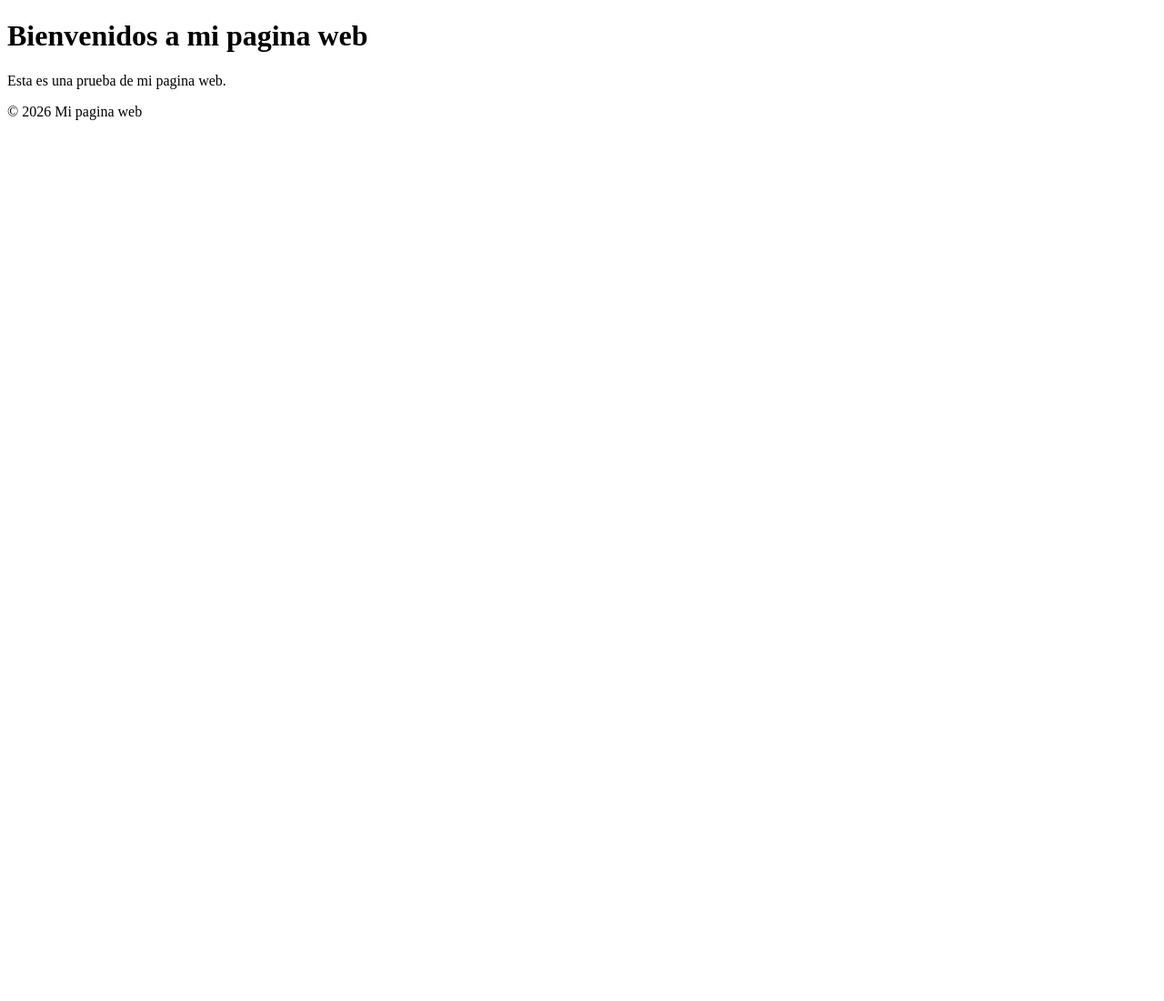
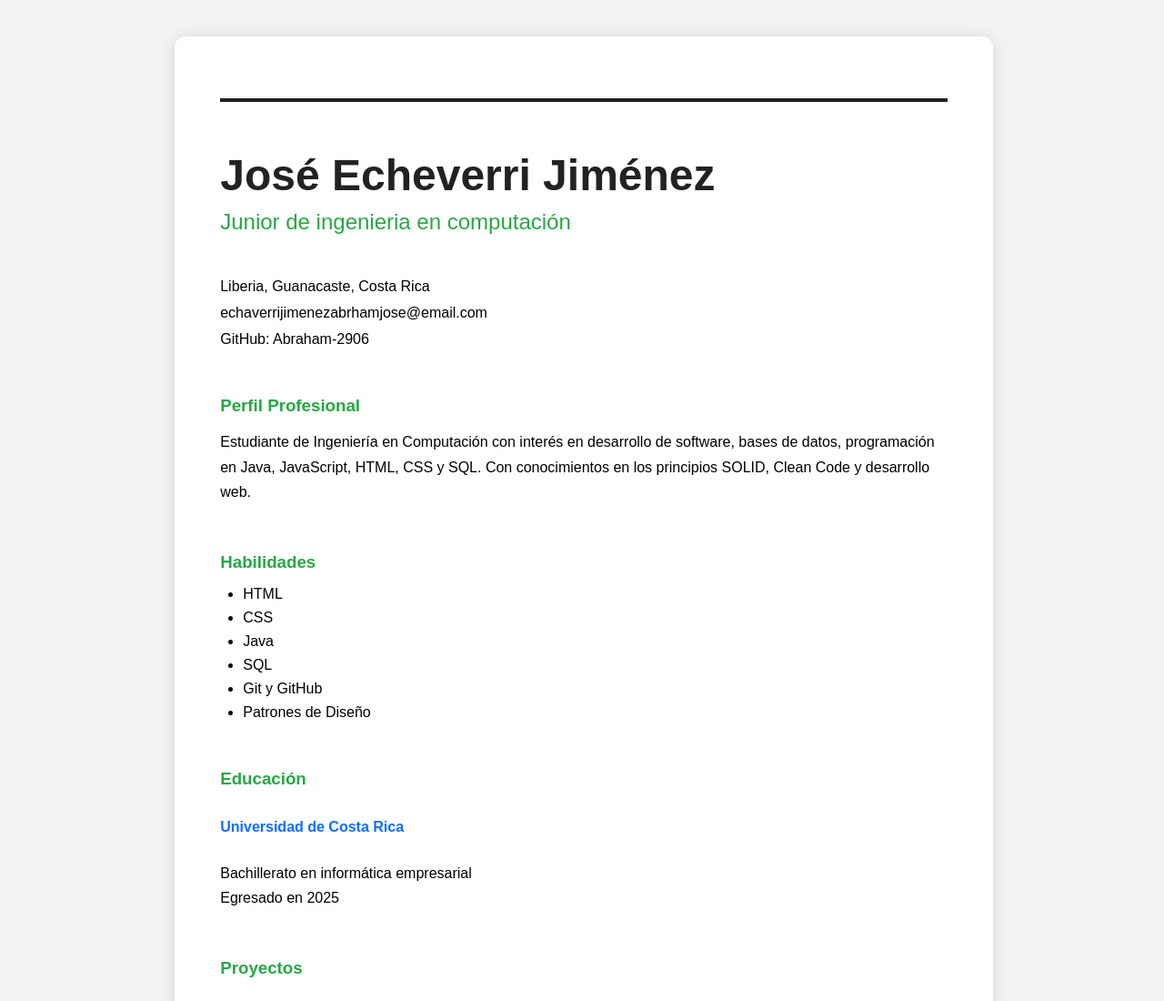
Before and after one commit to Abraham-2906/openvs, a website: page src/index.html in a window 1280 px wide. Shown: the top 1100 px of the page at 91% size. Before the commit the page ends 800 px from the top, so only its background shows below. Drawn offline with Linux system fonts and the light colour scheme.

Commit message:
elaboracion de formulario

```diff
--- a/src/index.css
+++ b/src/index.css
@@ -0,0 +1,82 @@
+* {
+  margin: 0;
+  padding: 0;
+  box-sizing: border-box;
+}
+
+body {
+  background-color: #f2f2f2;
+  font-family: Arial, Helvetica, sans-serif;
+  display: flex;
+  justify-content: center;
+  padding: 40px 20px;
+}
+
+.cv {
+  width: 100%;
+  max-width: 900px;
+  background-color: white;
+  padding: 50px;
+  border-radius: 12px;
+  box-shadow: 0 0 15px rgba(0, 0, 0, 0.1);
+}
+
+hr {
+  height: 4px;
+  background-color: #222;
+  border: none;
+  margin-bottom: 35px;
+}
+
+h1 {
+  font-size: 48px;
+  color: #222;
+  margin-bottom: 10px;
+}
+
+h2 {
+  color: #28a745;
+  font-weight: normal;
+  margin-bottom: 25px;
+}
+
+h3 {
+  color: #28a745;
+  margin-bottom: 15px;
+}
+
+h4 {
+  color: #0d6efd;
+  margin-bottom: 10px;
+}
+
+.contacto {
+  line-height: 1.8;
+  margin-bottom: 30px;
+}
+
+section {
+  margin-bottom: 35px;
+}
+
+p {
+  line-height: 1.7;
+}
+
+ul {
+  margin-left: 25px;
+  margin-top: 10px;
+}
+
+li {
+  margin-bottom: 8px;
+}
+
+a {
+  color: #0d6efd;
+  text-decoration: none;
+}
+
+a:hover {
+  text-decoration: underline;
+}
--- a/src/index.html
+++ b/src/index.html
@@ -1,22 +1,89 @@
 <!DOCTYPE html>
-<html lang="en">
+<html lang="es">
 <head>
-    <meta charset="UTF-8" />
-    <meta name="viewport" content="width=device-width, initial-scale=1.0" />
-    <title>My Web Page</title>
-    <link rel="stylesheet" href="styles.css" />
+<meta charset="UTF-8">
+<meta name="viewport" content="width=device-width, initial-scale=1.0">
+<title>Currículum - José Echeverri</title>
+<link rel="stylesheet" href="index.css">
 </head>
 <body>
-    <header>
-      <h1> Bienvenidos a mi pagina web</h1>
-    </header>
-    <main>
-      <p> Esta es una prueba de mi pagina web.</p>
-    </main>
-    <footer>
-      <p>&copy; 2026 Mi pagina web
 
+<div class="cv">
+
+<hr>
+
+<h1>José Echeverri Jiménez</h1>
+<h2>Junior de ingenieria en computación</h2>
+
+<p class="contacto">
+Liberia, Guanacaste, Costa Rica <br>
+echaverrijimenezabrhamjose@email.com <br>
+GitHub: Abraham-2906
 </p>
-    </footer>
+
+<section>
+<h3>Perfil Profesional</h3>
+<p>
+Estudiante de Ingeniería en Computación con interés en desarrollo
+de software, bases de datos, programación en Java, JavaScript, HTML, CSS y SQL. Con conocimientos en los
+principios SOLID, Clean Code y desarrollo web.
+</p>
+</section>
+
+<section>
+<h3>Habilidades</h3>
+<ul>
+<li>HTML</li>
+<li>CSS</li>
+<li>Java</li>
+<li>SQL</li>
+<li>Git y GitHub</li>
+<li>Patrones de Diseño</li>
+</ul>
+</section>
+
+<section>
+<h3>Educación</h3>
+
+<h4>Universidad de Costa Rica</h4>
+
+<p>
+Bachillerato en informática empresarial<br>
+Egresado en 2025
+</p>
+</section>
+
+<section>
+<h3>Proyectos</h3>
+
+<h4>Sistema de Gestión Universitaria</h4>
+
+<ul>
+<li>Implementación de procedimientos almacenados.</li>
+<li>Administración de bases de datos relacionales.</li>
+<li>Desarrollo de aplicaciones en Java.</li>
+</ul>
+
+<h4>Proyecto GitHub Pages</h4>
+
+<ul>
+<li>Creación de sitio web estático utilizando HTML y CSS.</li>
+<li>Despliegue mediante GitHub Pages.</li>
+</ul>
+</section>
+
+<section>
+<h3>Enlaces</h3>
+
+<p>
+GitHub:
+<a href="https://github.com2906
+github.com/Abraham-2906
+</a>
+</p>
+</section>
+
+</div>
+
 </body>
 </html>
```
Also changed, not shown: package.json (+5 -2 lines), pnpm-lock.yaml, src/README.md. Lines whose indentation alone changed are shown as unchanged.
